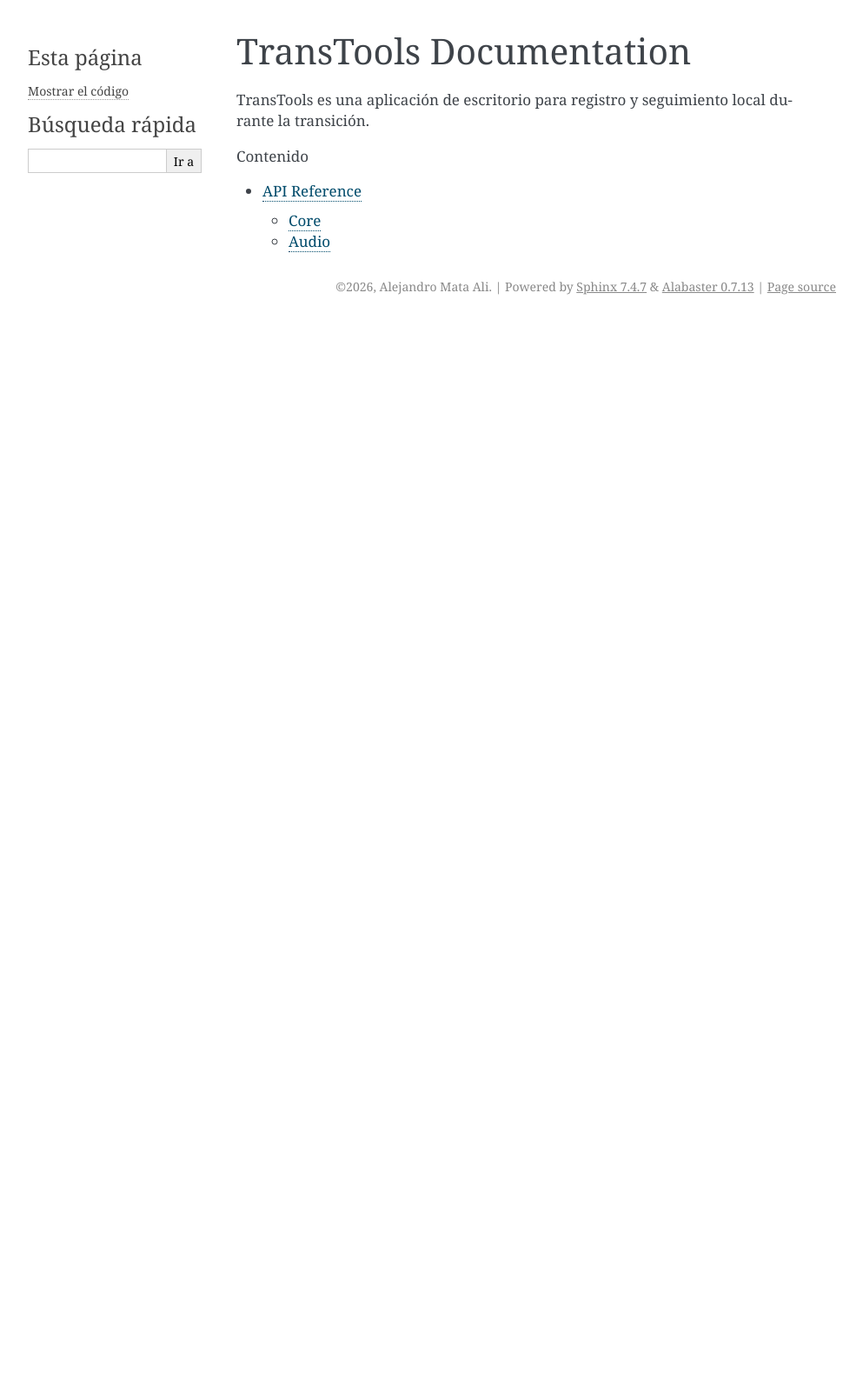
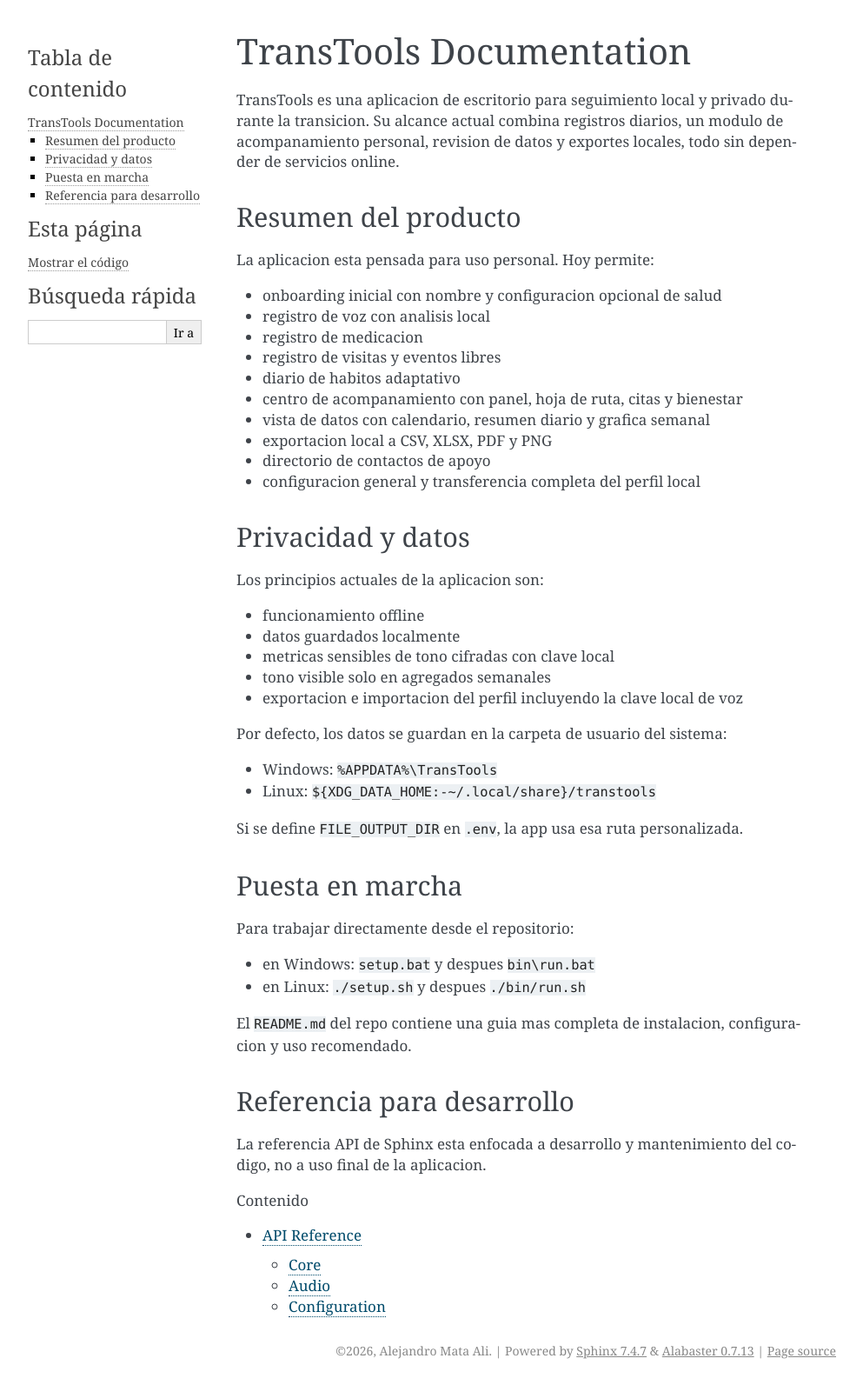
Before and after one commit to DOKOS-TAYOS/TransTools, a Sphinx documentation site: the page built from docs/index.rst, in a window 1280 px wide. Shown: the whole page at 87% size, without its empty margins (148-1141 px from the left). Built offline with Sphinx 7.4.7, drawn with Linux system fonts in a browser that asks for light colours; before the commit the page ends 900 px from its top, so only the background shows below that.

```diff
--- a/docs/index.rst
+++ b/docs/index.rst
@@ -1,7 +1,56 @@
 TransTools Documentation
 ========================
 
-TransTools es una aplicación de escritorio para registro y seguimiento local durante la transición.
+TransTools es una aplicacion de escritorio para seguimiento local y privado durante la transicion. Su alcance actual combina registros diarios, un modulo de acompanamiento personal, revision de datos y exportes locales, todo sin depender de servicios online.
+
+Resumen del producto
+--------------------
+
+La aplicacion esta pensada para uso personal. Hoy permite:
+
+- onboarding inicial con nombre y configuracion opcional de salud
+- registro de voz con analisis local
+- registro de medicacion
+- registro de visitas y eventos libres
+- diario de habitos adaptativo
+- centro de acompanamiento con panel, hoja de ruta, citas y bienestar
+- vista de datos con calendario, resumen diario y grafica semanal
+- exportacion local a CSV, XLSX, PDF y PNG
+- directorio de contactos de apoyo
+- configuracion general y transferencia completa del perfil local
+
+Privacidad y datos
+------------------
+
+Los principios actuales de la aplicacion son:
+
+- funcionamiento offline
+- datos guardados localmente
+- metricas sensibles de tono cifradas con clave local
+- tono visible solo en agregados semanales
+- exportacion e importacion del perfil incluyendo la clave local de voz
+
+Por defecto, los datos se guardan en la carpeta de usuario del sistema:
+
+- Windows: ``%APPDATA%\TransTools``
+- Linux: ``${XDG_DATA_HOME:-~/.local/share}/transtools``
+
+Si se define ``FILE_OUTPUT_DIR`` en ``.env``, la app usa esa ruta personalizada.
+
+Puesta en marcha
+----------------
+
+Para trabajar directamente desde el repositorio:
+
+- en Windows: ``setup.bat`` y despues ``bin\run.bat``
+- en Linux: ``./setup.sh`` y despues ``./bin/run.sh``
+
+El ``README.md`` del repo contiene una guia mas completa de instalacion, configuracion y uso recomendado.
+
+Referencia para desarrollo
+--------------------------
+
+La referencia API de Sphinx esta enfocada a desarrollo y mantenimiento del codigo, no a uso final de la aplicacion.
 
 .. toctree::
    :maxdepth: 2
```
Also changed, not shown: CHANGELOG.md (+2 -0 lines), README.md (+260 -56 lines), docs/api.rst (+25 -0 lines), 4 other files.
